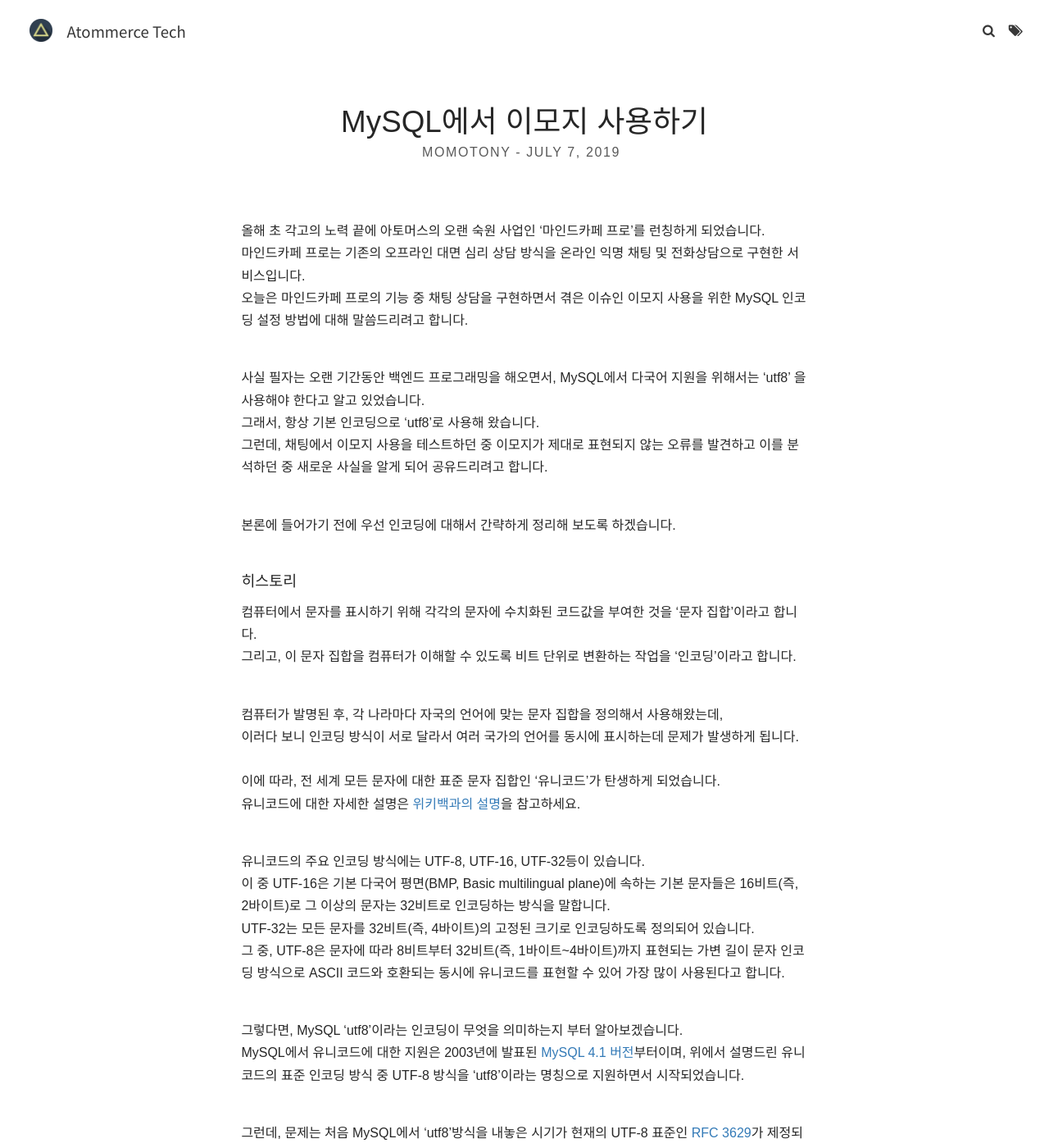
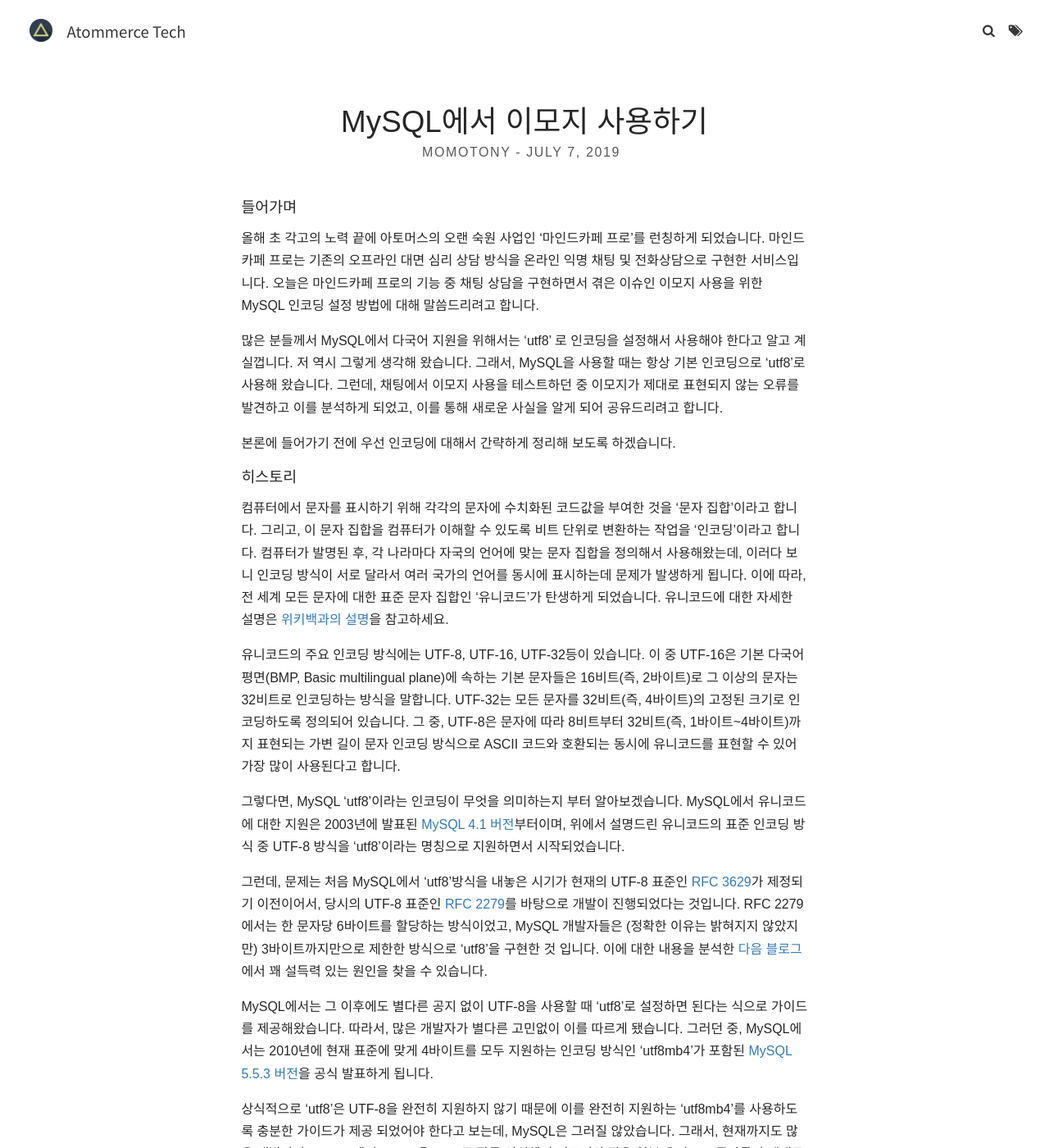
Before and after one commit to cwlee-atommerce/atommerce.github.io, a Jekyll site: the page built from _posts/2019-07-07-tonyji_utf8mb4.md, in a window 1280 px wide and 1400 px high. Shown: the whole window at 82% size. Built offline with Jekyll 4.4.1, drawn with Linux system fonts in a browser that asks for light colours; some web fonts are replaced; some of the changed text lies outside the part shown.

Commit message:
내용 보완

```diff
--- a/_posts/2019-07-07-tonyji_utf8mb4.md
+++ b/_posts/2019-07-07-tonyji_utf8mb4.md
@@ -6,58 +6,38 @@ author-id: momotony
 excerpt_separator: <!--more-->
 ---
 
-<br>
-올해 초 각고의 노력 끝에 아토머스의 오랜 숙원 사업인 '마인드카페 프로'를 런칭하게 되었습니다.<br>
-마인드카페 프로는 기존의 오프라인 대면 심리 상담 방식을 온라인 익명 채팅 및 전화상담으로 구현한 서비스입니다.<br>
-오늘은 마인드카페 프로의 기능 중 채팅 상담을 구현하면서 겪은 이슈인 이모지 사용을 위한 MySQL 인코딩 설정 방법에 대해 말씀드리려고 합니다.<br><br>
+#### 들어가며
+
+올해 초 각고의 노력 끝에 아토머스의 오랜 숙원 사업인 '마인드카페 프로'를 런칭하게 되었습니다. 마인드카페 프로는 기존의 오프라인 대면 심리 상담 방식을 온라인 익명 채팅 및 전화상담으로 구현한 서비스입니다. 오늘은 마인드카페 프로의 기능 중 채팅 상담을 구현하면서 겪은 이슈인 이모지 사용을 위한 MySQL 인코딩 설정 방법에 대해 말씀드리려고 합니다.
 <!--more-->
 
-사실 필자는 오랜 기간동안 백엔드 프로그래밍을 해오면서, MySQL에서 다국어 지원을 위해서는 'utf8' 을 사용해야 한다고 알고 있었습니다.<br>
-그래서, 항상 기본 인코딩으로 'utf8'로 사용해 왔습니다. <br>
-그런데, 채팅에서 이모지 사용을 테스트하던 중 이모지가 제대로 표현되지 않는 오류를 발견하고 이를 분석하던 중 새로운 사실을 알게 되어 공유드리려고 합니다.
-<br><br>
+많은 분들께서 MySQL에서 다국어 지원을 위해서는 'utf8' 로 인코딩을 설정해서 사용해야 한다고 알고 계실껍니다. 저 역시 그렇게 생각해 왔습니다. 그래서, MySQL을 사용할 때는 항상 기본 인코딩으로 'utf8'로 사용해 왔습니다. 그런데, 채팅에서 이모지 사용을 테스트하던 중 이모지가 제대로 표현되지 않는 오류를 발견하고 이를 분석하게 되었고, 이를 통해 새로운 사실을 알게 되어 공유드리려고 합니다.<br>
 
 본론에 들어가기 전에 우선 인코딩에 대해서 간략하게 정리해 보도록 하겠습니다.
-<br><br>
+<br>
 
 #### 히스토리
 
-컴퓨터에서 문자를 표시하기 위해 각각의 문자에 수치화된 코드값을 부여한 것을 '문자 집합'이라고 합니다.<br>
-그리고, 이 문자 집합을 컴퓨터가 이해할 수 있도록 비트 단위로 변환하는 작업을 '인코딩'이라고 합니다.
-<br><br>
+컴퓨터에서 문자를 표시하기 위해 각각의 문자에 수치화된 코드값을 부여한 것을 '문자 집합'이라고 합니다. 그리고, 이 문자 집합을 컴퓨터가 이해할 수 있도록 비트 단위로 변환하는 작업을 '인코딩'이라고 합니다. 컴퓨터가 발명된 후, 각 나라마다 자국의 언어에 맞는 문자 집합을 정의해서 사용해왔는데, 이러다 보니 인코딩 방식이 서로 달라서 여러 국가의 언어를 동시에 표시하는데 문제가 발생하게 됩니다. 이에 따라, 전 세계 모든 문자에 대한 표준 문자 집합인 '유니코드'가 탄생하게 되었습니다.
+유니코드에 대한 자세한 설명은 <a href="https://ko.wikipedia.org/wiki/%EC%9C%A0%EB%8B%88%EC%BD%94%EB%93%9C">위키백과의 설명</a>을 참고하세요.
+<br>
 
-컴퓨터가 발명된 후, 각 나라마다 자국의 언어에 맞는 문자 집합을 정의해서 사용해왔는데, <br>
-이러다 보니 인코딩 방식이 서로 달라서 여러 국가의 언어를 동시에 표시하는데 문제가 발생하게 됩니다.
-<br><br>
-이에 따라, 전 세계 모든 문자에 대한 표준 문자 집합인 '유니코드'가 탄생하게 되었습니다. <br>
-유니코드에 대한 자세한 설명은 <a href="https://ko.wikipedia.org/wiki/%EC%9C%A0%EB%8B%88%EC%BD%94%EB%93%9C">위키백과의 설명</a>을 참고하세요.
-<br><br>
+유니코드의 주요 인코딩 방식에는 UTF-8, UTF-16, UTF-32등이 있습니다. 이 중 UTF-16은 기본 다국어 평면(BMP, Basic multilingual plane)에 속하는 기본 문자들은 16비트(즉, 2바이트)로 그 이상의 문자는 32비트로 인코딩하는 방식을 말합니다. UTF-32는 모든 문자를 32비트(즉, 4바이트)의 고정된 크기로 인코딩하도록 정의되어 있습니다. 그 중, UTF-8은 문자에 따라 8비트부터 32비트(즉, 1바이트~4바이트)까지 표현되는 가변 길이 문자 인코딩 방식으로 ASCII 코드와 호환되는 동시에 유니코드를 표현할 수 있어 가장 많이 사용된다고 합니다.
 
-유니코드의 주요 인코딩 방식에는 UTF-8, UTF-16, UTF-32등이 있습니다.<br>
-이 중 UTF-16은 기본 다국어 평면(BMP, Basic multilingual plane)에 속하는 기본 문자들은 16비트(즉, 2바이트)로 그 이상의 문자는 32비트로 인코딩하는 방식을 말합니다.<br>
-UTF-32는 모든 문자를 32비트(즉, 4바이트)의 고정된 크기로 인코딩하도록 정의되어 있습니다. <br>
-그 중, UTF-8은 문자에 따라 8비트부터 32비트(즉, 1바이트~4바이트)까지 표현되는 가변 길이 문자 인코딩 방식으로 ASCII 코드와 호환되는 동시에 유니코드를 표현할 수 있어 가장 많이 사용된다고 합니다.<br><br>
+그렇다면, MySQL 'utf8'이라는 인코딩이 무엇을 의미하는지 부터 알아보겠습니다. MySQL에서 유니코드에 대한 지원은 2003년에 발표된 <a href="http://mysql.localhost.net.ar/doc/refman/4.1/en/news-4-1-0.html">MySQL 4.1 버전</a>부터이며, 위에서 설명드린 유니코드의 표준 인코딩 방식 중 UTF-8 방식을 'utf8'이라는 명칭으로 지원하면서 시작되었습니다.
+<br>
 
-그렇다면, MySQL 'utf8'이라는 인코딩이 무엇을 의미하는지 부터 알아보겠습니다.<br>
-MySQL에서 유니코드에 대한 지원은 2003년에 발표된 <a href="http://mysql.localhost.net.ar/doc/refman/4.1/en/news-4-1-0.html">MySQL 4.1 버전</a>부터이며, 위에서 설명드린 유니코드의 표준 인코딩 방식 중 UTF-8 방식을 'utf8'이라는 명칭으로 지원하면서 시작되었습니다.
-<br><br>
+그런데, 문제는 처음 MySQL에서 'utf8'방식을 내놓은 시기가 현재의 UTF-8 표준인 <a href="https://tools.ietf.org/html/rfc3629">RFC 3629</a>가 제정되기 이전이어서, 당시의 UTF-8 표준인 <a href="https://www.ietf.org/rfc/rfc2279.txt">RFC 2279</a>를 바탕으로 개발이 진행되었다는 것입니다. RFC 2279에서는 한 문자당 6바이트를 할당하는 방식이었고, MySQL 개발자들은 (정확한 이유는 밝혀지지 않았지만) 3바이트까지만으로 제한한 방식으로 'utf8'을 구현한 것 입니다.
+이에 대한 내용을 분석한 <a href="https://medium.com/@adamhooper/in-mysql-never-use-utf8-use-utf8mb4-11761243e434">다음 블로그</a>에서 꽤 설득력 있는 원인을 찾을 수 있습니다.<br>
 
-그런데, 문제는 처음 MySQL에서 'utf8'방식을 내놓은 시기가 현재의 UTF-8 표준인 <a href="https://tools.ietf.org/html/rfc3629">RFC 3629</a>가 제정되기 이전이어서, 당시의 UTF-8 표준인 <a href="https://www.ietf.org/rfc/rfc2279.txt">RFC 2279</a>를 바탕으로 개발이 진행되었다는 것입니다. <br><br>
+MySQL에서는 그 이후에도 별다른 공지 없이 UTF-8을 사용할 때 'utf8'로 설정하면 된다는 식으로 가이드를 제공해왔습니다. 따라서, 많은 개발자가 별다른 고민없이 이를 따르게 됐습니다. 그러던 중, MySQL에서는 2010년에 현재 표준에 맞게 4바이트를 모두 지원하는 인코딩 방식인 'utf8mb4'가 포함된 <a href="https://dev.mysql.com/doc/relnotes/mysql/5.5/en/news-5-5-3.html">MySQL 5.5.3 버전</a>을 공식 발표하게 됩니다.<br>
 
-RFC 2279에서는 한 문자당 6바이트를 할당하는 방식이었고, MySQL 개발자들은 (정확한 이유는 밝혀지지 않았지만) 3바이트까지만으로 제한한 방식으로 'utf8'을 구현한 것 입니다. <br>
-이에 대한 내용을 분석한 <a href="https://medium.com/@adamhooper/in-mysql-never-use-utf8-use-utf8mb4-11761243e434">다음 블로그</a>에서 꽤 설득력 있는 원인을 찾을 수 있습니다.<br><br>
-
-MySQL에서는 그 이후에도 별다른 공지 없이 UTF-8을 'utf8'로 사용하면 된다는 식으로 가이드를 제공해왔습니다. <br>
-따라서, 많은 개발자가 별다른 고민없이 이를 따르게 됐어요.<br><br>
-
-그러던 중, MySQL에서는 2010년에 현재 표준에 맞게 4바이트를 모두 지원하는 인코딩 방식인 'utf8mb4'가 포함된 <a href="https://dev.mysql.com/doc/relnotes/mysql/5.5/en/news-5-5-3.html">MySQL 5.5.3 버전</a>을 공식 발표하게 됩니다.<br><br>
-
-상식적으로 'utf8'은 UTF-8을 완전히 지원하지 않기 때문에 이를 완전히 지원하는 'utf8mb4'를 사용하도록 충분한 가이드가 제공되었어야한다고 보는데, MySQL은 그러질 않았어요.<br>
-그래서, 현재까지도 많은 개발자가 MySQL에서 UTF-8을 'utf8'로 잘못 인식해서 이모지와 같은 일부 유니코드 문자들이 제대로 표시되지 않는 황당한 오류를 겪게 되는 것이죠.
-<br><br>
+상식적으로 'utf8'은 UTF-8을 완전히 지원하지 않기 때문에 이를 완전히 지원하는 'utf8mb4'를 사용하도록 충분한 가이드가 제공 되었어야 한다고 보는데, MySQL은 그러질 않았습니다.
+ 그래서, 현재까지도 많은 개발자가 MySQL에서 UTF-8을 'utf8'로 잘못 인식해서 이모지와 같은 일부 유니코드 문자들이 제대로 표시되지 않는 황당한 오류를 겪게 되는 것이죠. 결국, 특별한 이유가 없다면 'utf8' (다른 이름으로 'utf8mb3'라고도 합니다)설정을 사용하지 말고, 항상 'utf8mb4'를 사용해야 완벽하게 UTF-8 방식의 유니코드를 지원할 수 있는 것입니다.
+<br>
 
 자, 이제 정리가 되셨죠? 그렇다면 이제 본격적으로 기존의 utf8 인코딩을 utf8mb4로 바꾸는 방법을 알아보도록 하시죠.
-<br><br>
+<br>
 
 #### utf8mb4 설정하기
 
@@ -65,7 +45,7 @@ MySQL에서는 그 이후에도 별다른 공지 없이 UTF-8을 'utf8'로 사
 
  > $ sudo vi /etc/my.cnf
 
-<br><br>
+<br>
 
 {% highlight ruby %}
    [client]
@@ -79,66 +59,59 @@ MySQL에서는 그 이후에도 별다른 공지 없이 UTF-8을 'utf8'로 사
    default-character-set = utf8mb4
 {% endhighlight %}
 
-<br><br>
+<br>
 
 설정을 변경 한 후에는 다음과 같이 MySQL 서버를 재시작 시켜주세요.<br>
 
 > $ sudo service mysqld restart
 
-<br><br>
+<br>
 
 그런 다음, 다음과 같이 MySQL 터미널로 접속해서 변수들이 잘 변경되었는지 확인해 봅니다. <br>
 
 > $ mysql -uroot -p
+>
 > mysql> SHOW VARIABLES LIKE 'char%'; SHOW VARIABLES LIKE 'collation%';
 
-<br><br>
+<br>
 
 ![MySQL Variables]({{ "/assets/img/tonyji/utf8mb4/mysql_show_variables.png" | relative_url}})
 
-<br><br>
+<br>
 
-위와 같이 보이신다면 잘 변경된 것입니다. 이때, character_set_system은 'utf8'로 표시되는 것이 정상입니다.
-<br><br>
+위와 같이 보이신다면 잘 변경된 것입니다. 참고로, character_set_system은 'utf8'로 표시되는 것이 정상입니다.
+<br>
 
 #### 업데이트를 위한 체크 사항
 
-기존 테이블을 업데이트하려면 다음 사항을 고려하셔야 합니다.<br>
-기본적으로 utf8mb4는 utf8과 100% 호환되기 때문에 문자가 깨질 염려는 하지 않으셔도 됩니다. <br>
-다만, 최대 3바이트였던 자릿수가 최대 4바이트로 늘어나면서 칼럼의 최대 길이와 인덱스 키의 길이를 체크해야 합니다.
-<br><br>
+기존 테이블을 업데이트하려면 다음 사항을 고려하셔야 합니다. 기본적으로 utf8mb4는 utf8과 100% 호환되기 때문에 문자가 깨질 염려는 하지 않으셔도 됩니다. 다만, 최대 3바이트였던 자릿수가 최대 4바이트로 늘어나면서 칼럼의 최대 길이와 인덱스 키의 길이를 체크해야 합니다. 예를 들어, TINYTEXT 칼럼은 255바이트까지 저장할 수 있는데,  utf8인 경우 3바이트 문자 기준 85개, utf8mb4의 경우 4바이트 문자 기준 63개를 저장할 수 있습니다. 따라서, 기존에 TINYTEXT 칼럼을 사용한다면 최대 입력 문자 수를 줄이거나 더 많은 바이트를 저장할 수 있는 TEXT와 같은 필드로 자료형을 수정해야겠죠.
+<br>
 
-예를 들어, TINYTEXT 칼럼은 255바이트까지 저장할 수 있는데,  utf8인 경우 3바이트 문자 기준 85개, utf8mb4의 경우 4바이트 문자 기준 63개를 저장할 수 있습니다.<br>
-따라서, 기존에 TINYTEXT 칼럼을 사용한다면 최대 입력 문자 수를 줄이거나 더 많은 바이트를 저장할 수 있는 TEXT와 같은 필드로 자료형을 수정해야겠죠.
-<br><br>
-
-인덱스의 경우도 MySQL은 문자열 인덱싱에 prefix indexing이라고 해서 문자열의 앞에서부터 일정 부분만 인덱싱을 합니다<br>
-InnoDB 스토리지 엔진은 최대 767바이트까지만 인덱스를 저장할 수 있는데, 이를 3바이트(utf8인 경우)으로 나누면 255자, 4바이트(utf8mb4)로 나누면 191자까지만 인덱싱이 가능하다는 의미입니다. <br>
-이 경우, VARCHAR(255)로 정의된 필드에 인덱스가 걸려있었다면, 이 필드 전체에 인덱스가 적용되기 위해서는 VARCHAR(191)로 수정해야 합니다.
-<br><br>
+또 한 가지, MySQL은 문자열 인덱싱에 prefix indexing이라고 해서 문자열의 앞에서부터 일정 부분만 인덱싱을 합니다. 특히, 기본적으로 주로 사용하는 InnoDB 스토리지 엔진은 최대 767바이트까지만 인덱스를 저장할 수 있는데, 이를 3바이트(utf8인 경우)으로 나누면 255자, 4바이트(utf8mb4)로 나누면 191자까지만 인덱싱이 가능하다는 의미입니다. 이 경우, VARCHAR(255)로 정의된 필드에 인덱스가 걸려있었다면, 이 필드 전체에 인덱스가 적용되기 위해서는 VARCHAR(191)로 수정해야 합니다.
+<br>
 
 위와 같은 체크가 완료되었다면 다음과 같이 테이블을 업데이트시켜 주시면 됩니다.
-<br><br>
+<br>
 
 > mysql> use 데이터베이스명
+>
 > mysql> ALTER TABLE 테이블명 CONVERT TO CHARACTER SET utf8mb4 COLLATE utf8mb4_unicode_ci;
 
-<br><br>
+<br>
 
 참고로 파이썬에서 SQLAlchemy를 사용하실때 utf8mb4 사용을 위한 설정은 다음과 같습니다.
-<br><br>
+<br>
 
 > $ vi config.py
+>
 > SQLALCHEMY_DATABASE_URI=mysql+mysqlconnector://{username}:{password}@{hostname}/{databasename}?charset=utf8mb4
 
-<br><br>
+<br>
 
-여기까지 잘 따라오셨다면, 이제부터 이모지 문자가 잘 저장되는 것을 확인하실 수 있으실 겁니다.<br>
-프로그래밍의 세계에서 인코딩은 난해한 영역에 해당합니다.<br>
-따라서, 이 부분을 더 많이 리서치하고 디테일하게 파헤쳐보면 좀 더 고급 엔지니어로 한 걸음 더 다가설 수 있습니다.<br><br>
+여기까지 잘 따라오셨다면, 이제부터 이모지 문자가 잘 저장되는 것을 확인하실 수 있으실 겁니다. 아시다시피 프로그래밍의 세계에서 인코딩은 난해한 영역에 해당합니다. 따라서, 이 부분을 더 많이 리서치하고 디테일하게 파헤쳐보면 좀 더 고급 엔지니어로 한 걸음 더 다가설 수 있습니다.<br>
 
 더 깊은 내용을 공부하고 싶으신 분들을 위해 아래 참고 링크를 정리했습니다.<br>
-시간 되실 때 정독하시면 좋을 것 같네요.<br><br>
+시간 되실 때 정독하시면 좋을 것 같네요.<br>
 감사합니다.<br>
 
 <br>
```
Also changed, not shown: _posts/2019-07-08-tonyji_slack-webhook.md (+34 -45 lines).
